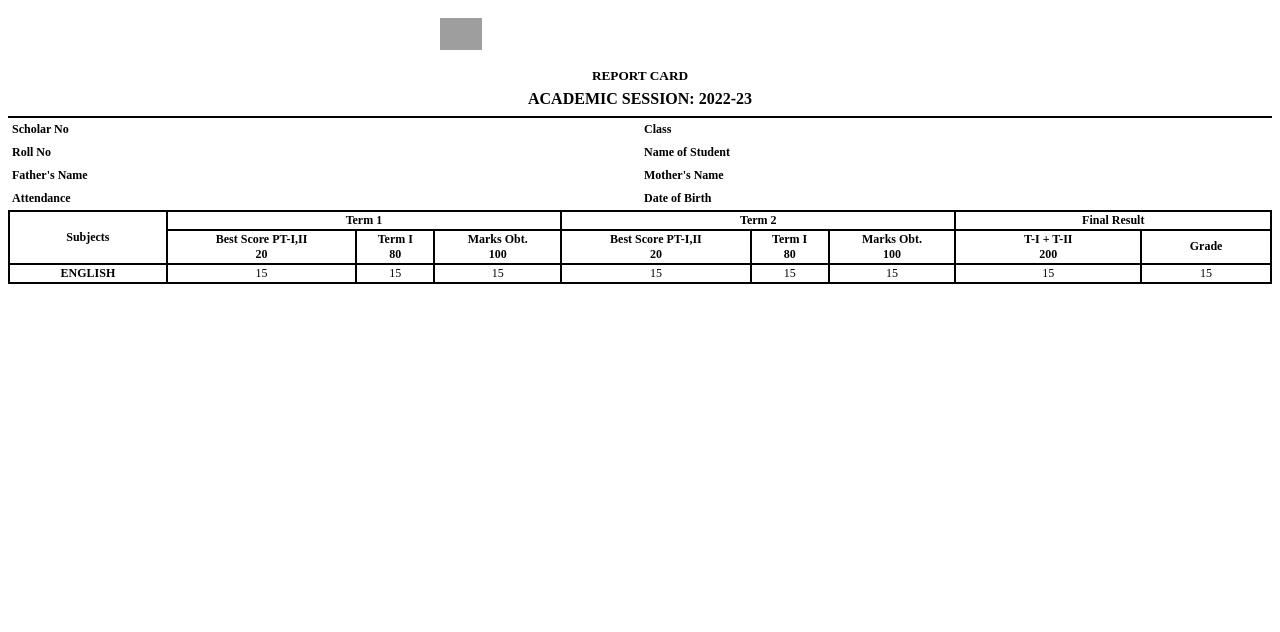
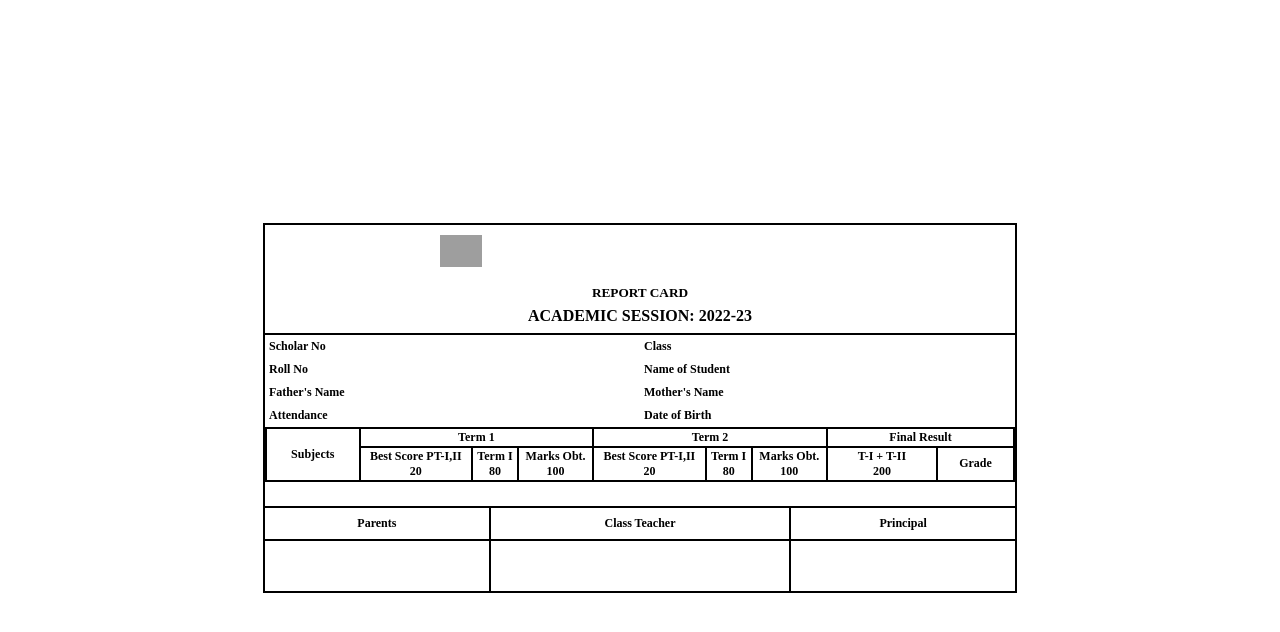
Before and after one commit to saisharan97/iguru, a plain HTML site: page index.html in a window 1280 px wide. Drawn offline with Linux system fonts and the light colour scheme; no server answers; grey boxes are pictures that could not be loaded.

Commit message:
Update index.html

```diff
--- a/index.html
+++ b/index.html
@@ -5,7 +5,8 @@
 		<title>IGuru Assignment</title>
 	</head>
 	<body>
-		<div class="outer-box">
+		<div class="overall-container">
+			<div class="app-container" id="first_container">
 				<div class="header">
 				  <div class="school-details">
 					<img
@@ -69,25 +70,29 @@
 						<th>T-I + T-II</br>200</th>
 						<th>Grade</th>
 					</tr>
-
-				<tr>
-					<th>ENGLISH</th>
-
-					<td>15</td>
-					<td>15</td>
-					<td>15</td>
-
-					<td>15</td>
-					<td>15</td>
-					<td>15</td>
-
-					<td>15</td>
-					<td>15</td>
-				</tr>
-
 				</table>
 
+				<div class="result-box">
+					<p class="result" id="result"></p>
+					<p class="gpa" id="GPA"></p>
+					<p class="grade" id="grade"></p>
 				</div>
+
+				<div class="signature-legend">
+					<p class="parent-legend">Parents</p>
+					<p class="teacher-legend">Class Teacher</p>
+					<p class="principal-legend">Principal</p>
+				</div>
+
+				<div class="signature-box">
+					<p class="parent-legend"></p>
+					<p class="teacher-legend"></p>
+					<p class="principal-legend"></p>
+				</div>
+
+			</div>
+		</div>
+
 	<script src="index.js"></script>
 	</body>
 </html>
```
Lines whose indentation alone changed are shown as unchanged.
